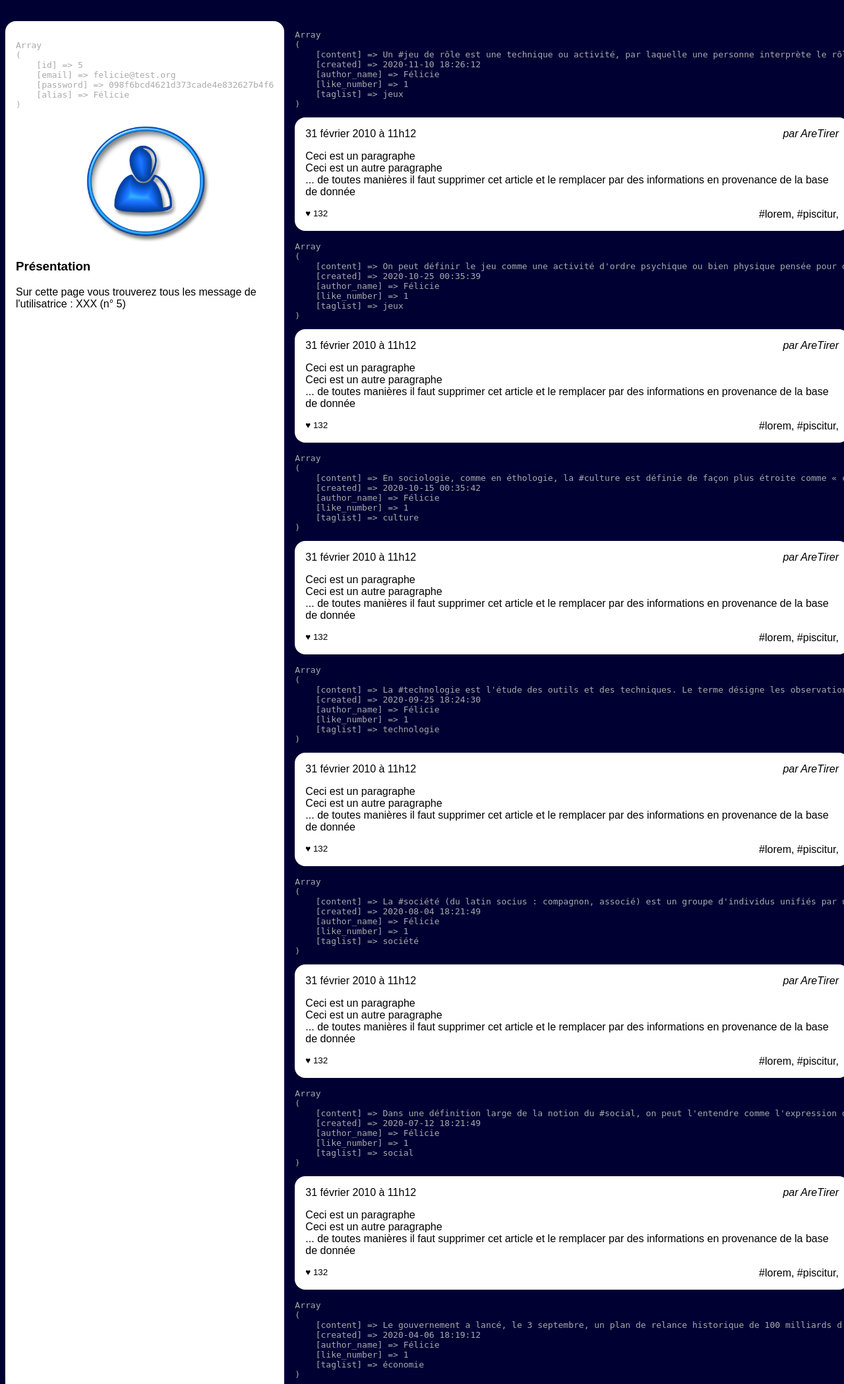
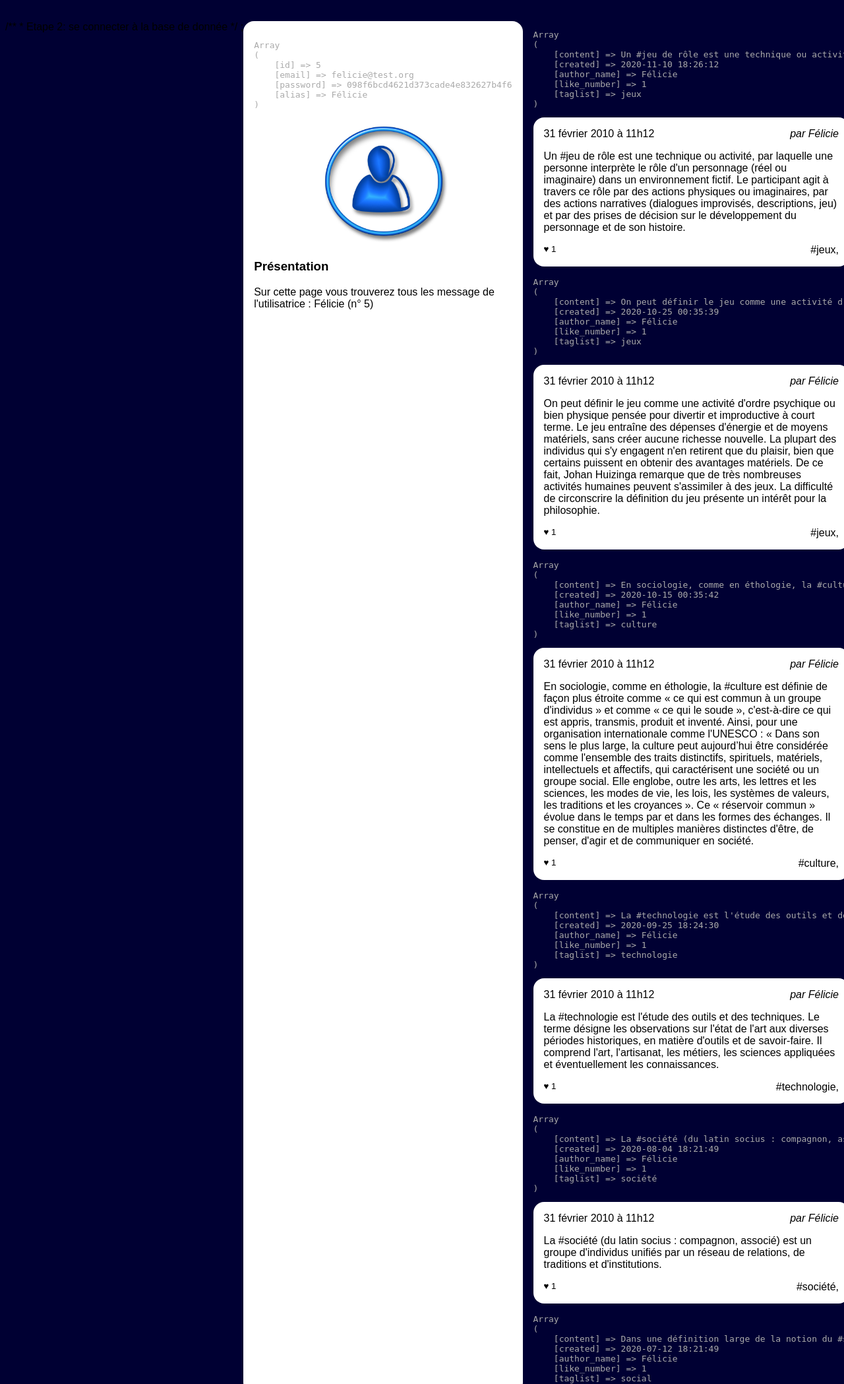
Before and after one commit to adatechschool/projet-collectif---reseau-social-php-bcs_reseausocial, a PHP site: page /wall.php?user_id=5 in a window 1280 px wide. Shown: the part 90-2188 px from the top of the page at 66% size. Run offline with PHP 8.4, Linux system fonts and the light colour scheme; data comes from the database, SQL or seed files in the repository.

Commit message:
wall.php complete

```diff
--- a/Niveau1/wall.php
+++ b/Niveau1/wall.php
@@ -19,12 +19,12 @@
              */
             $userId =intval($_GET['user_id']);
             ?>
-            <?php
+
             /**
              * Etape 2: se connecter à la base de donnée
              */
-            $mysqli = new mysqli("localhost", "root", "root", "socialnetwork");
-            ?>
+            <?php include 'mysqli.php' ?> ;
+
 
             <aside>
                 <?php
@@ -40,15 +40,15 @@
                 <img src="user.jpg" alt="Portrait de l'utilisatrice"/>
                 <section>
                     <h3>Présentation</h3>
-                    <p>Sur cette page vous trouverez tous les message de l'utilisatrice : XXX
-                        (n° <?php echo $userId ?>)
+                    <p>Sur cette page vous trouverez tous les message de l'utilisatrice : <?php echo $user['alias'] ?>
+                        (n° <?php echo $user['id'] ?>)
                     </p>
                 </section>
             </aside>
             <main>
                 <?php
                 /**
-                 * Etape 3: récupérer tous les messages de l'utilisatrice
+                 * Etape 3: on a récupérer tous les messages de l'utilisatrice
                  */
                 $laQuestionEnSql = "
                     SELECT posts.content, posts.created, users.alias as author_name,
@@ -80,18 +80,15 @@
                         <h3>
                             <time datetime='2020-02-01 11:12:13' >31 février 2010 à 11h12</time>
                         </h3>
-                        <address>par AreTirer</address>
+                        <address>par <?php echo $post['author_name'] ?></address>
                         <div>
-                            <p>Ceci est un paragraphe</p>
-                            <p>Ceci est un autre paragraphe</p>
-                            <p>... de toutes manières il faut supprimer cet
-                                article et le remplacer par des informations en
-                                provenance de la base de donnée</p>
+                            <p><?php echo $post['content'] ?></p>
+
                         </div>
                         <footer>
-                            <small>♥ 132</small>
-                            <a href="">#lorem</a>,
-                            <a href="">#piscitur</a>,
+                            <small>♥ <?php echo $post ['like_number'] ?></small>
+                            <a href="">#<?php echo $post ['taglist'] ?></a>,
+
                         </footer>
                     </article>
                 <?php } ?>
```
Also changed, not shown: todos/connexion.php (added, +7 -0 lines), todos/index.php (added, +23 -0 lines), 2 other files.
